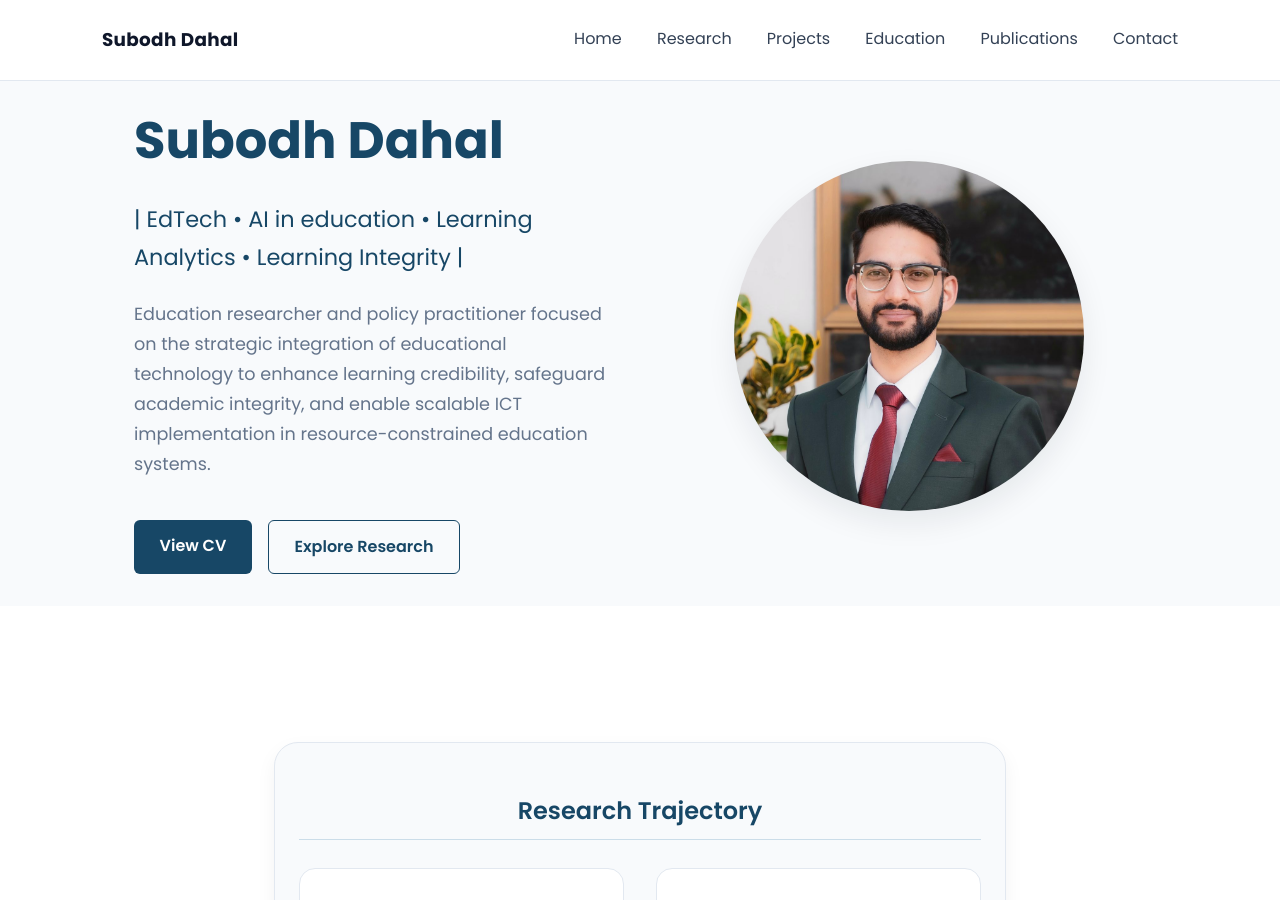
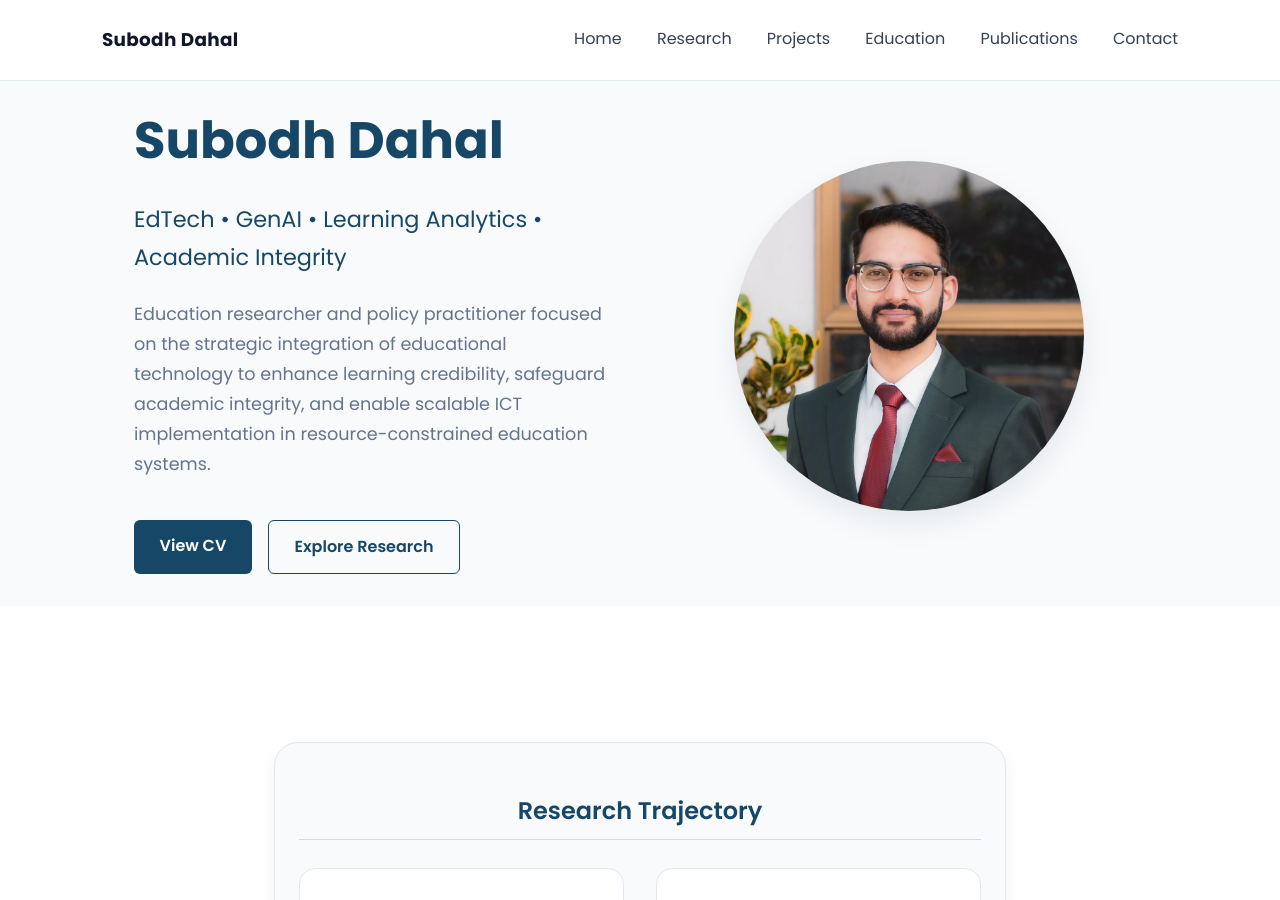
Before and after one commit to dahalsubodh/dahalsubodh.github.io, a Jekyll site: the page built from index.md, in a window 1280 px wide and 900 px high. Built offline with Jekyll 4.4.1, drawn with Linux system fonts in a browser that asks for light colours.

Commit message:
Update hero.html

```diff
--- a/_includes/hero.html
+++ b/_includes/hero.html
@@ -5,7 +5,7 @@
   <span class="hero-name">Subodh Dahal</span>
 </h1>
       <h2 class="hero-subtitle">
-       | EdTech • AI in education • Learning Analytics • Learning Integrity |
+       EdTech • GenAI • Learning Analytics • Academic Integrity
       </h2>
 
       <p class="hero-description">
```
